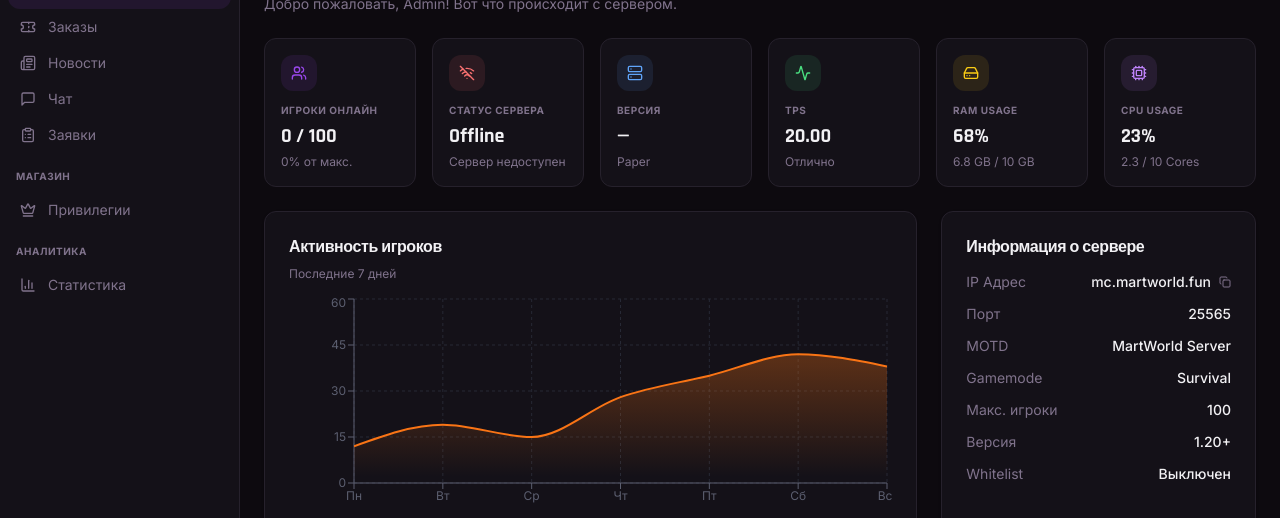
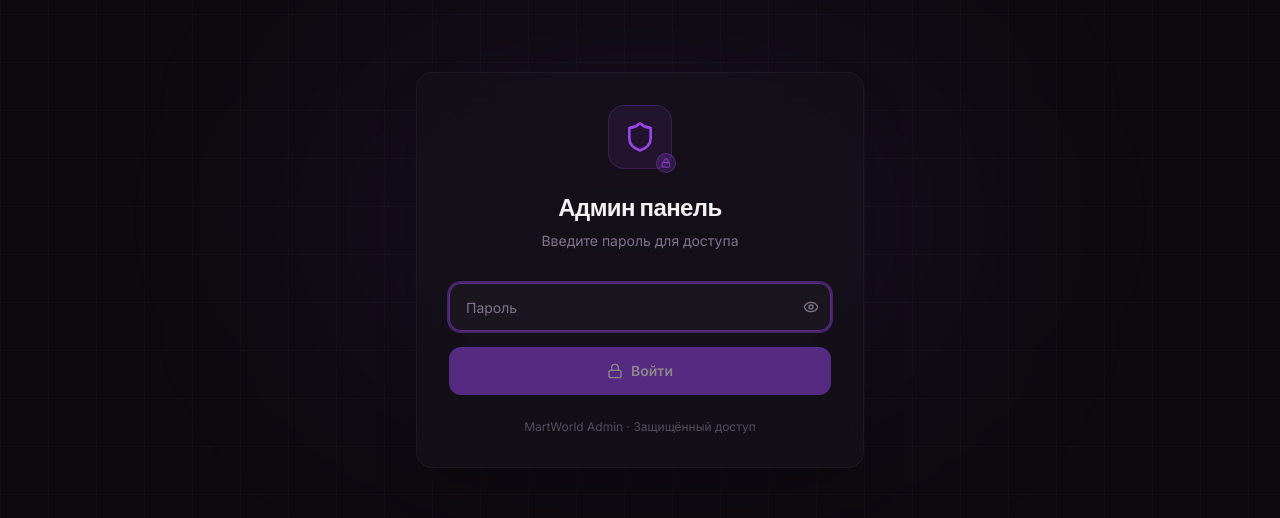
Before and after one commit to Mitko34560/martworld-hub-copy, a React (Vite) app: page /admin in a window 1280 px wide. Shown: the part 130-648 px from the top of the page. Built offline with nearby package versions, Linux system fonts and the light colour scheme; no server answers.

Commit message:
File changes

```diff
--- /dev/null
+++ b/src/components/admin/AdminAuthGate.jsx
@@ -0,0 +1,147 @@
+import React, { useState, useEffect } from 'react';
+import { motion, AnimatePresence } from 'framer-motion';
+import { Lock, Eye, EyeOff, Shield } from 'lucide-react';
+
+const ADMIN_PASSWORD = 'martworld2024';
+const SESSION_KEY = 'admin_auth_token';
+
+export default function AdminAuthGate({ children }) {
+  const [authenticated, setAuthenticated] = useState(false);
+  const [password, setPassword] = useState('');
+  const [showPassword, setShowPassword] = useState(false);
+  const [error, setError] = useState('');
+  const [loading, setLoading] = useState(false);
+  const [checking, setChecking] = useState(true);
+
+  useEffect(() => {
+    const token = sessionStorage.getItem(SESSION_KEY);
+    if (token === ADMIN_PASSWORD) {
+      setAuthenticated(true);
+    }
+    setChecking(false);
+  }, []);
+
+  const handleSubmit = async (e) => {
+    e.preventDefault();
+    setLoading(true);
+    setError('');
+
+    await new Promise(r => setTimeout(r, 600));
+
+    if (password === ADMIN_PASSWORD) {
+      sessionStorage.setItem(SESSION_KEY, ADMIN_PASSWORD);
+      setAuthenticated(true);
+    } else {
+      setError('Неверный пароль. Попробуйте ещё раз.');
+      setPassword('');
+    }
+    setLoading(false);
+  };
+
+  if (checking) {
+    return (
+      <div className="fixed inset-0 flex items-center justify-center bg-background">
+        <div className="w-8 h-8 border-4 border-primary/30 border-t-primary rounded-full animate-spin" />
+      </div>
+    );
+  }
+
+  if (authenticated) return children;
+
+  return (
+    <div className="min-h-screen bg-background flex items-center justify-center px-4">
+      {/* Background grid */}
+      <div className="fixed inset-0 bg-[linear-gradient(rgba(255,255,255,0.02)_1px,transparent_1px),linear-gradient(90deg,rgba(255,255,255,0.02)_1px,transparent_1px)] bg-[size:48px_48px] pointer-events-none" />
+
+      {/* Glow */}
+      <div className="fixed top-1/4 left-1/2 -translate-x-1/2 w-[600px] h-[300px] bg-primary/10 rounded-full blur-[120px] pointer-events-none" />
+
+      <motion.div
+        initial={{ opacity: 0, y: 24, scale: 0.96 }}
+        animate={{ opacity: 1, y: 0, scale: 1 }}
+        transition={{ duration: 0.5, ease: [0.16, 1, 0.3, 1] }}
+        className="relative w-full max-w-md"
+      >
+        {/* Card */}
+        <div className="bg-card/80 backdrop-blur-xl border border-border/60 rounded-2xl p-8 shadow-2xl">
+          {/* Icon */}
+          <div className="flex justify-center mb-6">
+            <div className="relative">
+              <div className="w-16 h-16 rounded-2xl bg-primary/10 flex items-center justify-center border border-primary/20">
+                <Shield className="w-8 h-8 text-primary" />
+              </div>
+              <div className="absolute -bottom-1 -right-1 w-5 h-5 rounded-full bg-primary/20 border border-primary/30 flex items-center justify-center">
+                <Lock className="w-2.5 h-2.5 text-primary" />
+              </div>
+            </div>
+          </div>
+
+          {/* Title */}
+          <div className="text-center mb-8">
+            <h1 className="font-heading font-bold text-2xl text-foreground tracking-tight">
+              Админ панель
+            </h1>
+            <p className="text-sm text-muted-foreground mt-1.5">
+              Введите пароль для доступа
+            </p>
+          </div>
+
+          {/* Form */}
+          <form onSubmit={handleSubmit} className="space-y-4">
+            <div className="relative">
+              <input
+                type={showPassword ? 'text' : 'password'}
+                value={password}
+                onChange={e => { setPassword(e.target.value); setError(''); }}
+                placeholder="Пароль"
+                autoFocus
+                className="w-full h-12 bg-muted/60 border border-border/80 rounded-xl px-4 pr-12 text-sm text-foreground placeholder:text-muted-foreground focus:outline-none focus:ring-2 focus:ring-primary/40 focus:border-primary/50 transition-all"
+              />
+              <button
+                type="button"
+                onClick={() => setShowPassword(v => !v)}
+                className="absolute right-3 top-1/2 -translate-y-1/2 text-muted-foreground hover:text-foreground transition-colors"
+              >
+                {showPassword ? <EyeOff className="w-4 h-4" /> : <Eye className="w-4 h-4" />}
+              </button>
+            </div>
+
+            <AnimatePresence mode="wait">
+              {error && (
+                <motion.p
+                  key="error"
+                  initial={{ opacity: 0, y: -4 }}
+                  animate={{ opacity: 1, y: 0 }}
+                  exit={{ opacity: 0, y: -4 }}
+                  className="text-red-400 text-xs text-center"
+                >
+                  {error}
+                </motion.p>
+              )}
+            </AnimatePresence>
+
+            <button
+              type="submit"
+              disabled={loading || !password}
+              className="w-full h-12 bg-primary hover:bg-primary/90 disabled:opacity-50 disabled:cursor-not-allowed text-primary-foreground font-semibold rounded-xl text-sm transition-all duration-200 flex items-center justify-center gap-2"
+            >
+              {loading ? (
+                <div className="w-4 h-4 border-2 border-white/30 border-t-white rounded-full animate-spin" />
+              ) : (
+                <>
+                  <Lock className="w-4 h-4" />
+                  Войти
+                </>
+              )}
+            </button>
+          </form>
+
+          {/* Footer */}
+          <p className="text-center text-xs text-muted-foreground/60 mt-6">
+            MartWorld Admin · Защищённый доступ
+          </p>
+        </div>
+      </motion.div>
+    </div>
+  );
+}
--- a/src/pages/admin/AdminApplications.jsx
+++ b/src/pages/admin/AdminApplications.jsx
@@ -1,4 +1,5 @@
 import React, { useState } from 'react';
+import AdminAuthGate from '../../components/admin/AdminAuthGate';
 import { useQuery, useMutation, useQueryClient } from '@tanstack/react-query';
 import { base44 } from '@/api/base44Client';
 import AdminSidebar from '../../components/admin/AdminSidebar';
@@ -53,6 +54,7 @@ export default function AdminApplications() {
   const filtered = filter === 'all' ? apps : apps.filter(a => a.status === filter);
 
   return (
+    <AdminAuthGate>
     <div className="min-h-screen bg-background flex">
       <AdminSidebar collapsed={collapsed} setCollapsed={setCollapsed} />
       <main className={`flex-1 transition-all duration-300 ${collapsed ? 'ml-16' : 'ml-60'}`}>
@@ -182,6 +184,7 @@ export default function AdminApplications() {
         </div>
       </main>
     </div>
+    </AdminAuthGate>
   );
 }
 
--- a/src/pages/admin/AdminChat.jsx
+++ b/src/pages/admin/AdminChat.jsx
@@ -1,5 +1,6 @@
 import React, { useState, useEffect, useRef } from 'react';
 import { base44 } from '@/api/base44Client';
+import AdminAuthGate from '../../components/admin/AdminAuthGate';
 import { useQuery, useMutation, useQueryClient } from '@tanstack/react-query';
 import AdminSidebar from '../../components/admin/AdminSidebar';
 import { cn } from '@/lib/utils';
@@ -87,6 +88,7 @@ export default function AdminChat() {
   const totalUnread = sessions.reduce((s, sess) => s + sess.unread, 0);
 
   return (
+    <AdminAuthGate>
     <div className="min-h-screen bg-background">
       <AdminSidebar collapsed={collapsed} setCollapsed={setCollapsed} />
       <div className={cn("transition-all duration-300 h-screen flex flex-col", collapsed ? "ml-16" : "ml-60")}>
@@ -214,5 +216,6 @@ export default function AdminChat() {
         </div>
       </div>
     </div>
+    </AdminAuthGate>
   );
 }
--- a/src/pages/admin/AdminDashboard.jsx
+++ b/src/pages/admin/AdminDashboard.jsx
@@ -1,5 +1,6 @@
 import React, { useState, useEffect } from 'react';
 import { base44 } from '@/api/base44Client';
+import AdminAuthGate from '../../components/admin/AdminAuthGate';
 import { useQuery } from '@tanstack/react-query';
 import AdminSidebar from '../../components/admin/AdminSidebar';
 import ServerStatusCards from '../../components/admin/ServerStatusCards';
@@ -42,6 +43,7 @@ export default function AdminDashboard() {
   const isOnline = serverData?.online;
 
   return (
+    <AdminAuthGate>
     <div className="min-h-screen bg-background">
       <AdminSidebar collapsed={collapsed} setCollapsed={setCollapsed} />
 
@@ -92,5 +94,6 @@ export default function AdminDashboard() {
         </main>
       </div>
     </div>
+    </AdminAuthGate>
   );
 }
--- a/src/pages/admin/AdminItems.jsx
+++ b/src/pages/admin/AdminItems.jsx
@@ -1,5 +1,6 @@
 import React, { useState } from 'react';
 import { base44 } from '@/api/base44Client';
+import AdminAuthGate from '../../components/admin/AdminAuthGate';
 import { useQuery, useMutation, useQueryClient } from '@tanstack/react-query';
 import AdminSidebar from '../../components/admin/AdminSidebar';
 import { cn } from '@/lib/utils';
@@ -76,6 +77,7 @@ export default function AdminItems() {
   };
 
   return (
+    <AdminAuthGate>
     <div className="min-h-screen bg-background">
       <AdminSidebar collapsed={collapsed} setCollapsed={setCollapsed} />
       <div className={cn("transition-all duration-300 p-6", collapsed ? "ml-16" : "ml-60")}>
@@ -212,5 +214,6 @@ export default function AdminItems() {
         </Dialog>
       </div>
     </div>
+    </AdminAuthGate>
   );
 }
--- a/src/pages/admin/AdminNews.jsx
+++ b/src/pages/admin/AdminNews.jsx
@@ -1,5 +1,6 @@
 import React, { useState } from 'react';
 import { base44 } from '@/api/base44Client';
+import AdminAuthGate from '../../components/admin/AdminAuthGate';
 import { useQuery, useMutation, useQueryClient } from '@tanstack/react-query';
 import AdminSidebar from '../../components/admin/AdminSidebar';
 import { cn } from '@/lib/utils';
@@ -82,6 +83,7 @@ export default function AdminNews() {
   };
 
   return (
+    <AdminAuthGate>
     <div className="min-h-screen bg-background">
       <AdminSidebar collapsed={collapsed} setCollapsed={setCollapsed} />
       <div className={cn("transition-all duration-300 p-6", collapsed ? "ml-16" : "ml-60")}>
@@ -163,5 +165,6 @@ export default function AdminNews() {
         </Dialog>
       </div>
     </div>
+    </AdminAuthGate>
   );
 }
--- a/src/pages/admin/AdminOrders.jsx
+++ b/src/pages/admin/AdminOrders.jsx
@@ -1,5 +1,6 @@
 import React, { useState } from 'react';
 import { base44 } from '@/api/base44Client';
+import AdminAuthGate from '../../components/admin/AdminAuthGate';
 import { useQuery, useMutation, useQueryClient } from '@tanstack/react-query';
 import AdminSidebar from '../../components/admin/AdminSidebar';
 import { cn } from '@/lib/utils';
@@ -46,6 +47,7 @@ export default function AdminOrders() {
   });
 
   return (
+    <AdminAuthGate>
     <div className="min-h-screen bg-background">
       <AdminSidebar collapsed={collapsed} setCollapsed={setCollapsed} />
       <div className={cn("transition-all duration-300 p-6", collapsed ? "ml-16" : "ml-60")}>
@@ -122,5 +124,6 @@ export default function AdminOrders() {
         </Card>
       </div>
     </div>
+    </AdminAuthGate>
   );
 }
--- a/src/pages/admin/AdminStats.jsx
+++ b/src/pages/admin/AdminStats.jsx
@@ -1,5 +1,6 @@
 import React, { useState } from 'react';
 import { base44 } from '@/api/base44Client';
+import AdminAuthGate from '../../components/admin/AdminAuthGate';
 import { useQuery } from '@tanstack/react-query';
 import AdminSidebar from '../../components/admin/AdminSidebar';
 import { cn } from '@/lib/utils';
@@ -35,6 +36,7 @@ export default function AdminStats() {
   ];
 
   return (
+    <AdminAuthGate>
     <div className="min-h-screen bg-background">
       <AdminSidebar collapsed={collapsed} setCollapsed={setCollapsed} />
       <div className={cn("transition-all duration-300 p-6", collapsed ? "ml-16" : "ml-60")}>
@@ -92,5 +94,6 @@ export default function AdminStats() {
         </div>
       </div>
     </div>
+    </AdminAuthGate>
   );
 }
```
